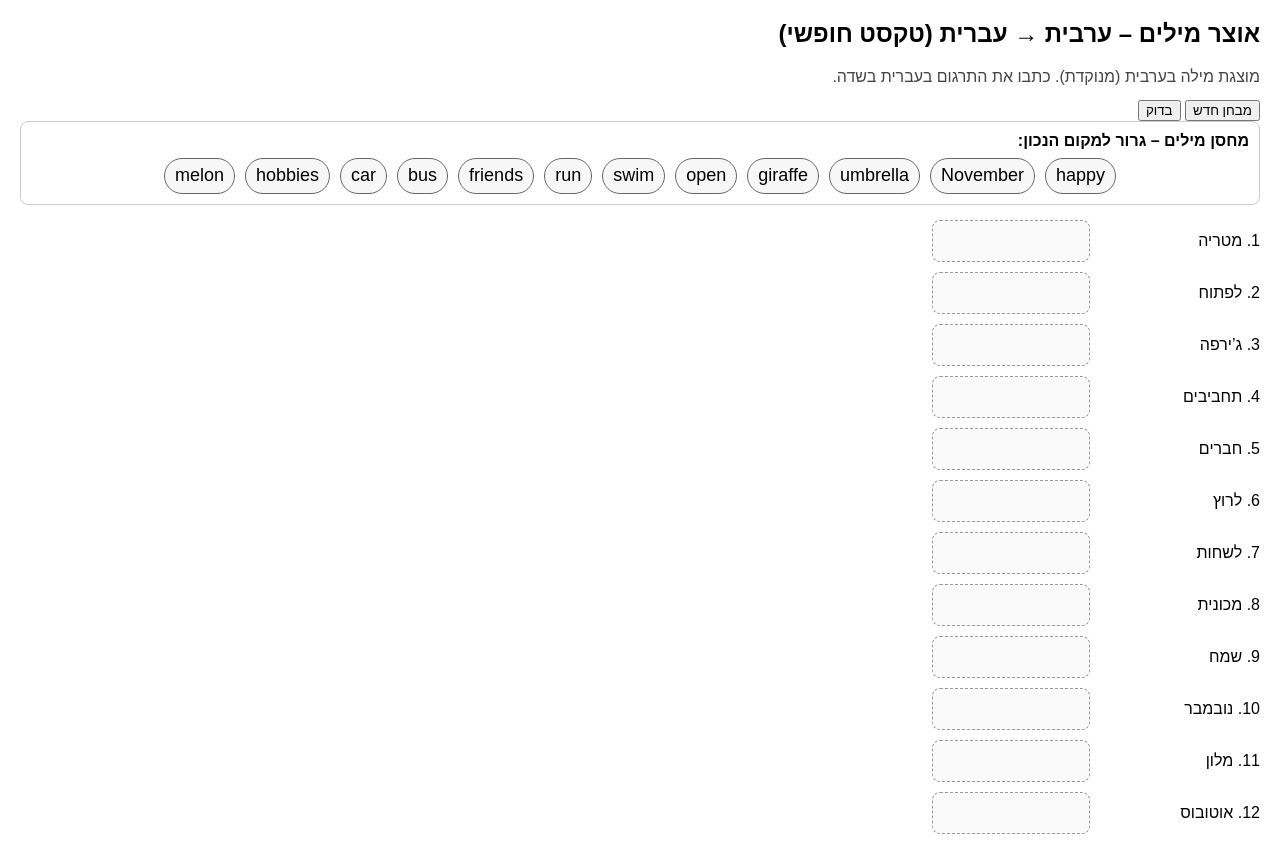
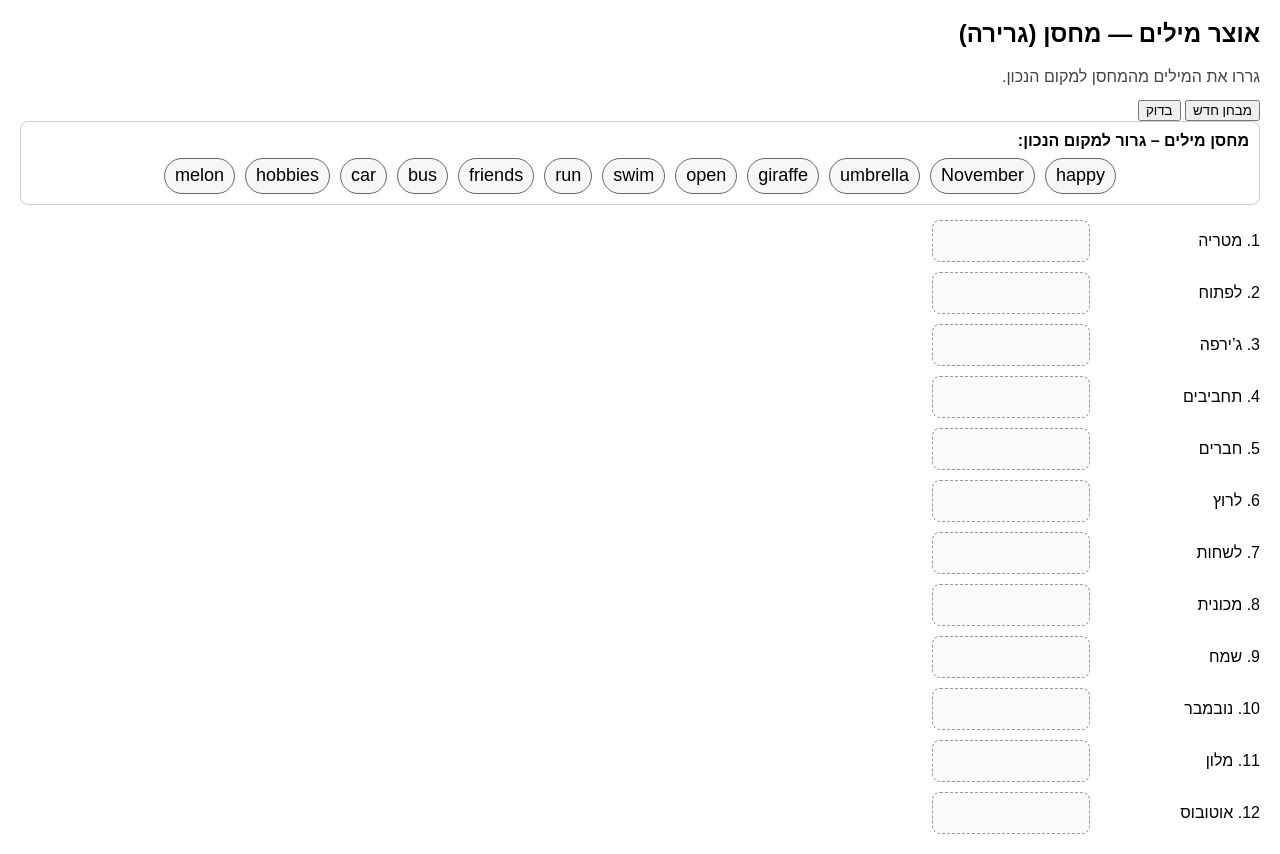
Before and after one commit to yrozenblat/study, a plain HTML site: page 5c/quizzes/vocab/quiz.html in a window 1280 px wide. Drawn offline with Linux system fonts and the light colour scheme.

Commit message:
Add files via upload

```diff
--- a/5c/quizzes/vocab/quiz.html
+++ b/5c/quizzes/vocab/quiz.html
@@ -71,8 +71,8 @@
   <script src="../../quiz_core/ui_common.js"></script>
 </head>
 <body>
-  <h2>אוצר מילים – ערבית → עברית (טקסט חופשי)</h2>
-  <div class="note">מוצגת מילה בערבית (מנוקדת). כתבו את התרגום בעברית בשדה.</div>
+  <h2 id="quiz-title">אוצר מילים</h2>
+  <div id="quiz-note" class="note"></div>
 
   <button onclick="startQuiz()">מבחן חדש</button>
   <button onclick="checkQuiz()">בדוק</button>
@@ -107,6 +107,15 @@
         titleEl.textContent = 'אוצר מילים — ' + (baseConfig.renderer === 'drag' ? 'מחסן (גרירה)' : 'פתוח');
       }
 
+
+
+      const noteEl = document.getElementById('quiz-note');
+      if (noteEl) {
+        noteEl.textContent = (baseConfig.renderer === 'drag')
+          ? 'גררו את המילים מהמחסן למקום הנכון.'
+          : 'מוצגת מילה באנגלית. כתבו את התרגום בעברית בשדה.';
+      }
+
       QuizCore.init({
         configUrl,
         questionsUrl: 'questions.json'
```
